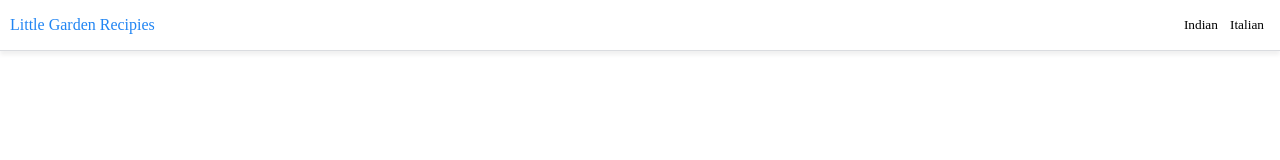
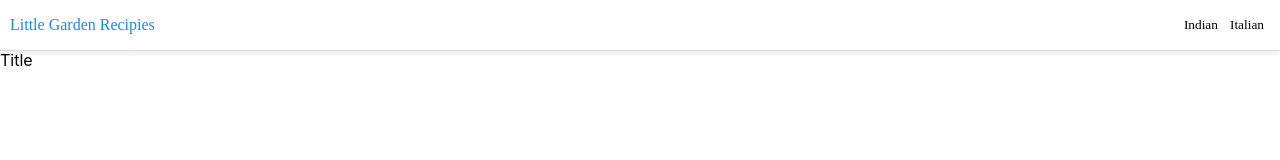
Before and after one commit to saragmohan/recipe-app, a React (Create React App) app: page / in a window 1280 px wide. Shown: the top 160 px of the page. Built offline with nearby package versions, Linux system fonts and the light colour scheme.

Commit message:
Recipe cards css file updated

```diff
--- a/src/components/recipe cards/RecipeCardWrapper.js
+++ b/src/components/recipe cards/RecipeCardWrapper.js
@@ -1,9 +1,10 @@
 import React from "react";
 import RecipeCard from "./RecipeCard";
+import "./RecipeCards.css";
 
 const RecipeCardWrapper = () => {
   return (
-    <div>
+    <div className="recipeWrapper">
       <RecipeCard />
     </div>
   );
--- a/src/components/recipe cards/RecipeCards.css
+++ b/src/components/recipe cards/RecipeCards.css
@@ -0,0 +1,3 @@
+.recipeWrapper{
+    transform: translate(0px,50px);
+}
```
